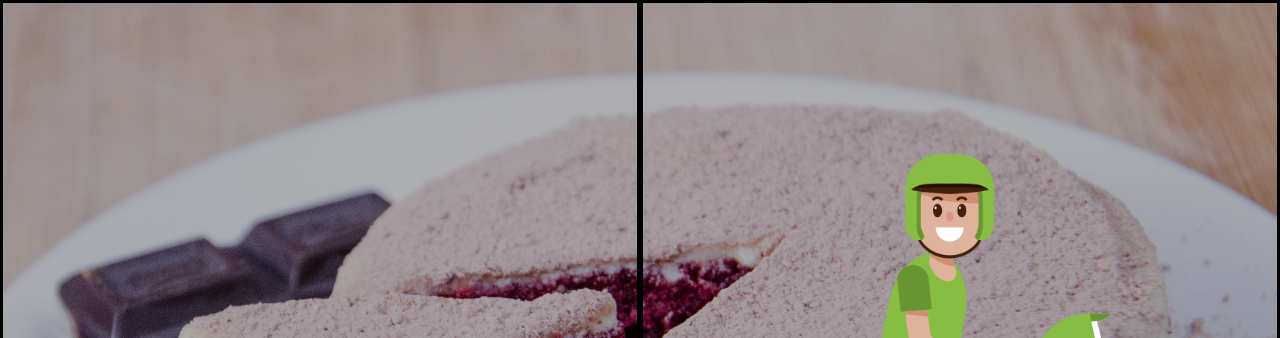
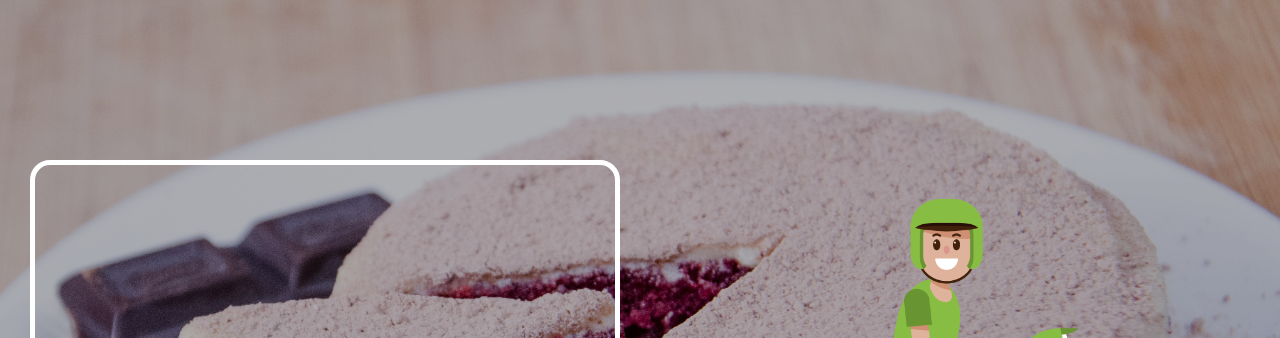
Before and after one commit to Namachivayam2001/cake-project, a plain HTML site: page index.html in a window 1280 px wide. Shown: the top 338 px of the page. Drawn offline with Linux system fonts and the light colour scheme.

Commit message:
test commit

```diff
--- a/css/style.css
+++ b/css/style.css
@@ -14,19 +14,39 @@
     width: 100%;
     height: 100vh;
     display: flex;
+    padding: 10px;
+    flex-wrap: nowrap;
 }
 .row{
     width: 50%;
-    border: 3px solid black;
     display: flex;
     align-items: center;
     justify-content: center;
     padding: 50px;
     color: #ffffff;
+    padding: 20px;
+    flex-wrap: wrap;
 }
 h1{
     font-weight: bolder;
 }
 img{
     width: 100%;
+    height: 50vh;
+    padding: 10px;
 }
+.left{
+    border: 5px solid white;
+    padding: 10px;
+    height: 60vh;
+    display: flex;
+    flex-direction:column;
+    justify-content: center;
+    border-radius: 20px;
+    flex-wrap: wrap;
+}
+.col-md-6{
+    display: flex;
+    flex-direction: column;
+    align-items: center;
+}
--- a/index.html
+++ b/index.html
@@ -23,8 +23,10 @@
                     <div class="bike">
                         <img src="./img/delivery-motorcycle-clipart-9.png" alt="">
                     </div>
-                    <button class="btn">Order now</button>
-                    <button class="btn btn-default">View offers</button>
+                    <div class="button">
+                        <button class="btn">Order now</button>
+                        <button class="btn btn-default">View offers</button>
+                    </div>
                 </div>
             </div>
         </div>
```
